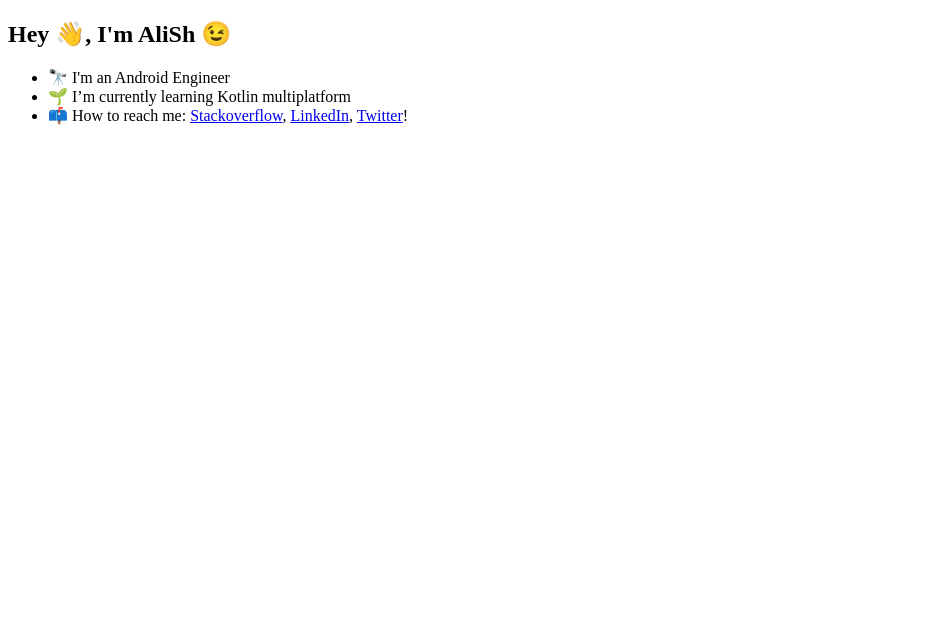
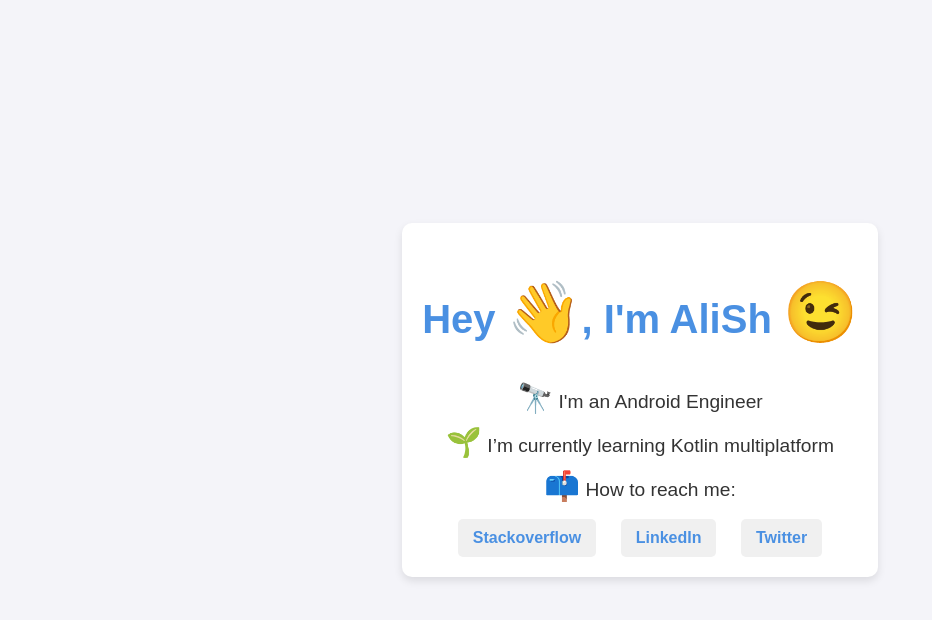
Before and after one commit to alishari/alishari.github.io, a plain HTML site: page index.html in a window 1280 px wide. Shown: the whole page, without its empty margins (0-932 px from the left). Drawn offline with Linux system fonts and the light colour scheme.

Commit message:
Update index.html

```diff
--- a/index.html
+++ b/index.html
@@ -4,17 +4,76 @@
     <meta charset="UTF-8">
     <meta name="viewport" content="width=device-width, initial-scale=1.0">
     <title>AliSh's Introduction</title>
+    <style>
+        body {
+            font-family: 'Arial', sans-serif;
+            background-color: #f4f4f9;
+            margin: 0;
+            padding: 0;
+            display: flex;
+            justify-content: center;
+            align-items: center;
+            height: 100vh;
+        }
+        .container {
+            background-color: white;
+            padding: 20px;
+            border-radius: 10px;
+            box-shadow: 0 4px 8px rgba(0, 0, 0, 0.1);
+            text-align: center;
+            max-width: 600px;
+        }
+        h2 {
+            color: #4a90e2;
+            font-size: 2.5em;
+        }
+        ul {
+            list-style: none;
+            padding: 0;
+        }
+        li {
+            font-size: 1.2em;
+            margin: 10px 0;
+            color: #333;
+        }
+        a {
+            color: #4a90e2;
+            text-decoration: none;
+            font-weight: bold;
+        }
+        a:hover {
+            text-decoration: underline;
+        }
+        .emoji {
+            font-size: 1.5em;
+        }
+        .links a {
+            display: inline-block;
+            margin: 0 10px;
+            padding: 10px 15px;
+            border-radius: 5px;
+            background-color: #f0f0f0;
+            transition: background-color 0.3s ease;
+        }
+        .links a:hover {
+            background-color: #4a90e2;
+            color: white;
+        }
+    </style>
 </head>
 <body>
-    <h2>Hey 👋, I'm AliSh 😉</h2>
-    <ul>
-        <li>🔭 I'm an Android Engineer</li>
-        <li>🌱 I’m currently learning Kotlin multiplatform</li>
-        <li>📫 How to reach me:
-            <a href="https://stackoverflow.com/users/1105277/alish" target="_blank">Stackoverflow</a>,
-            <a href="https://www.linkedin.com/in/alishariatb/" target="_blank">LinkedIn</a>,
-            <a href="https://www.twitter.com/ashariat91" target="_blank">Twitter</a>!
-        </li>
-    </ul>
+    <div class="container">
+        <h2>Hey <span class="emoji">👋</span>, I'm AliSh <span class="emoji">😉</span></h2>
+        <ul>
+            <li><span class="emoji">🔭</span> I'm an Android Engineer</li>
+            <li><span class="emoji">🌱</span> I’m currently learning Kotlin multiplatform</li>
+            <li><span class="emoji">📫</span> How to reach me:</li>
+        </ul>
+        <div class="links">
+            <a href="https://stackoverflow.com/users/1105277/alish" target="_blank">Stackoverflow</a>
+            <a href="https://www.linkedin.com/in/alishariatb/" target="_blank">LinkedIn</a>
+            <a href="https://www.twitter.com/ashariat91" target="_blank">Twitter</a>
+        </div>
+    </div>
 </body>
 </html>
```
